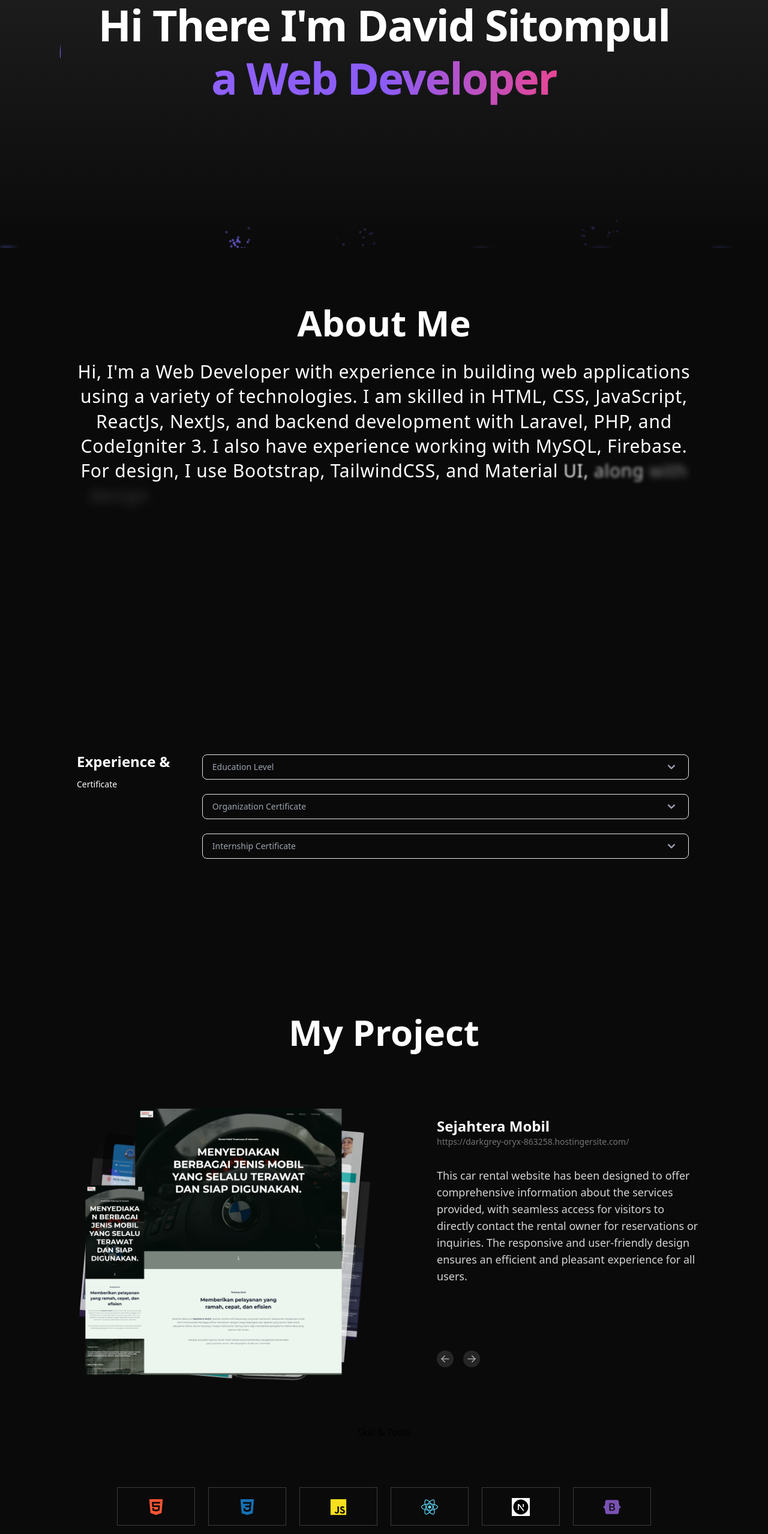
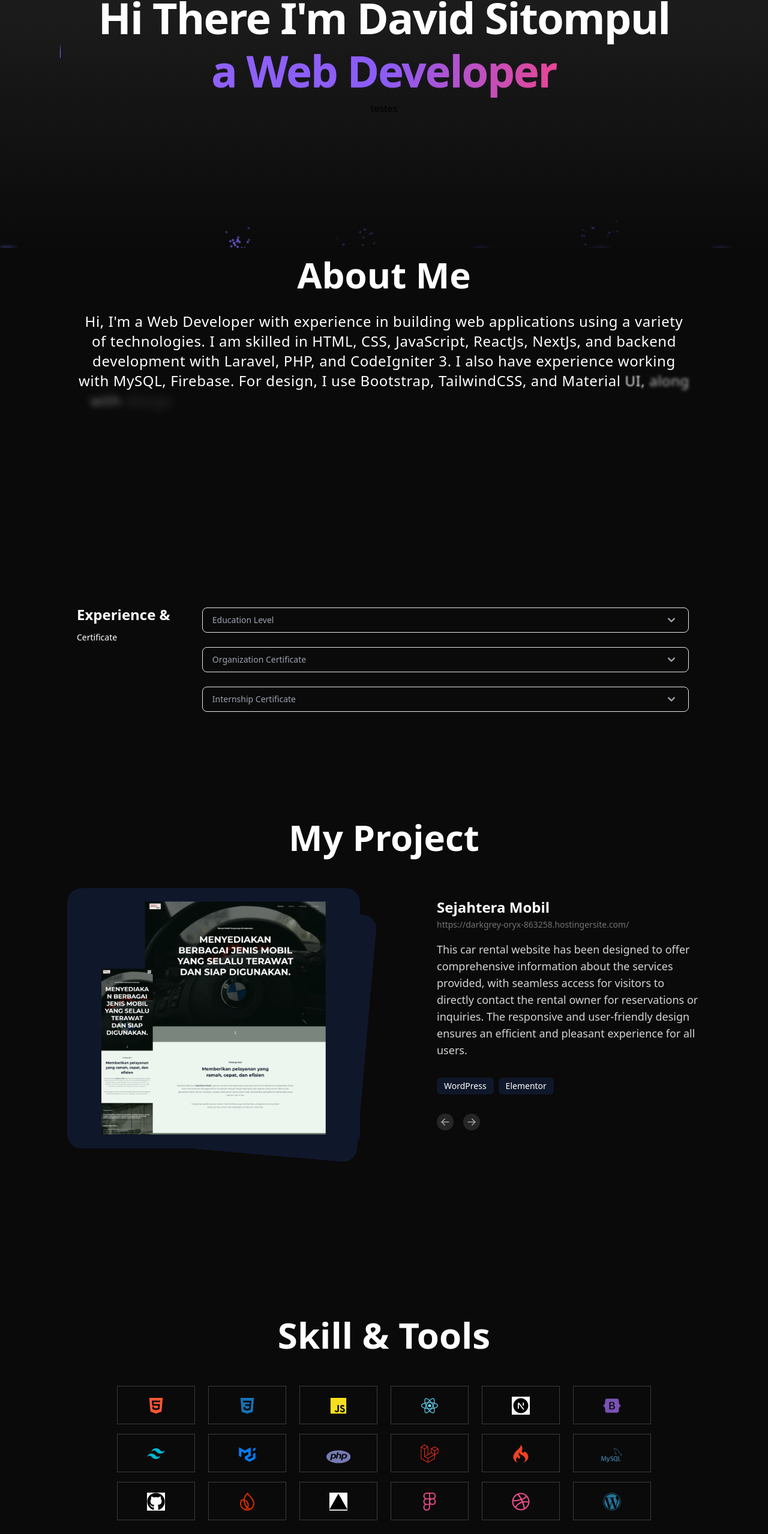
Before and after one commit to H2Vid/portfolio2024, a Next.js app: page / in a window 1280 px wide. Shown: the part 227-2785 px from the top of the page at 60% size. Built offline with nearby package versions, Linux system fonts and the light colour scheme.

Commit message:
merapikan tampilan

```diff
--- a/src/components/aboutMe/AboutMe.jsx
+++ b/src/components/aboutMe/AboutMe.jsx
@@ -9,8 +9,8 @@ const AboutMe = () => {
 
  `
   return (
-    <div className="w-[80%] mx-auto text-center py-20">
-      <h1 className="text-[24px] md:text-[42px] lg:text-[60px] font-bold text-black dark:text-white">About Me</h1>
+    <div className="w-[80%] mx-auto text-center overflow-hidden">
+      <h1 className="text-[px] md:text-[42px] lg:text-[60px] font-bold text-black dark:text-white">About Me</h1>
       <TextGenerateEffect words={word} />
     </div>
   )
--- a/src/components/contact/Contact.jsx
+++ b/src/components/contact/Contact.jsx
@@ -34,8 +34,7 @@ const Contact = () => {
     },
   ]
   return (
-    <>
-      <section className="mt-10">
+    <section className="mt-40 mb-20">
       <div className="lg:flex  px-6 py-12 mx-auto">
         <div className="lg:w-[30%]">
           <p className="font-semibold text-green-500 dark:text-green-400 text-3xl"> {`Let's Connect !!!`} </p>
@@ -58,7 +57,6 @@ const Contact = () => {
         </div>
       </div>
     </section>
-    </>
   )
 }
 
--- a/src/components/experience/Experience.jsx
+++ b/src/components/experience/Experience.jsx
@@ -43,8 +43,7 @@ const Experience = () => {
   ]
 
   return (
-    <>
-      <div className="flex py-20 space-y-10 mx-auto flex-col lg:flex-row lg:mx-32 lg:justify-between lg:space-y-0 dark:text-white text-[#010101]">
+    <div className="flex mt-40 space-y-10 mx-auto flex-col lg:flex-row lg:mx-32 lg:justify-between lg:space-y-0 dark:text-white text-[#010101]">
       <div className="w-full text-center h-auto space-y-3 lg:mx-0 lg:w-[20%] lg:text-left">
         <h1 className="font-bold text-2xl">Experience &</h1>
         <p className="text-sm font-light">Certificate</p>
@@ -75,7 +74,6 @@ const Experience = () => {
         })}
       </Accordion>
     </div>
-    </>
   )
 }
 
--- a/src/components/heroSection/HeroSection.jsx
+++ b/src/components/heroSection/HeroSection.jsx
@@ -4,8 +4,9 @@ import { BackgroundBeamsWithCollision } from "../ui/background-beams-with-collis
 const HeroSection = () => {
   return (
     <BackgroundBeamsWithCollision>
+      <div className="flex flex-col items-center justify-center">
         <h1 className="text-2xl relative z-20 md:text-4xl lg:text-7xl font-bold text-center text-black dark:text-white font-sans tracking-tight">
-        Hi There I&apos;m David Sitompul{" "}
+          Hi There I&apos;m David Sitompul
           <div className="relative mx-auto inline-block w-max [filter:drop-shadow(0px_1px_3px_rgba(27,_37,_80,_0.14))]">
             <div className="absolute left-0 top-[1px] bg-clip-text bg-no-repeat text-transparent bg-gradient-to-r py-4 from-purple-500 via-violet-500 to-pink-500 [text-shadow:0_0_rgba(0,0,0,0.1)]">
               <span className="">a Web Developer</span>
@@ -15,6 +16,11 @@ const HeroSection = () => {
             </div>
           </div>
         </h1>
+        <div>
+          <button>tes</button>
+          <button>tes</button>
+        </div>
+      </div>
     </BackgroundBeamsWithCollision>
   )
 }
--- a/src/components/setTools/SetTools.jsx
+++ b/src/components/setTools/SetTools.jsx
@@ -94,9 +94,9 @@ export function SetTools() {
     },
   ]
   return (
-    <div>
-      <h1 className="text-center">Skill & Tools</h1>
-      <div className="mt-10 py-10 grid grid-cols-2 md:grid-cols-6 w-[80%] md:w-[70%] items-center justify-center gap-4 mx-auto">
+    <div className="mt-40">
+      <h1 className="text-center text-[24px] md:text-[42px] lg:text-[60px] font-bold text-black dark:text-white">Skill & Tools</h1>
+      <div className="mt-10 grid grid-cols-2 md:grid-cols-6 w-[80%] md:w-[70%] items-center justify-center gap-4 mx-auto">
         {tools.map((tool, i) => {
           return (
             <div key={i}>
--- a/src/components/ui/animated-testimonials.js
+++ b/src/components/ui/animated-testimonials.js
@@ -2,6 +2,7 @@
 import { IconArrowLeft, IconArrowRight } from "@tabler/icons-react"
 import { motion, AnimatePresence } from "framer-motion"
 import Image from "next/image"
+import Link from "next/link"
 import { useEffect, useState } from "react"
 
 export const AnimatedTestimonials = ({ testimonials, autoplay = false }) => {
@@ -32,10 +33,10 @@ export const AnimatedTestimonials = ({ testimonials, autoplay = false }) => {
   }, [autoplay])
 
   return (
-    <div className="w-[90%] mx-auto antialiased font-sans px-4 md:px-8 lg:px-12 py-20">
+    <div className="md:w-[90%] mx-auto antialiased font-sans px-4 md:px-8 lg:px-12 py-10 overflow-hidden">
       <div className="relative grid grid-cols-1 md:grid-cols-2 gap-20">
         <div>
-          <div className="relative h-[450px] w-full">
+          <div className="relative h-[500px] w-full">
             <AnimatePresence>
               {testimonials.map((testimonial, index) => (
                 <motion.div
@@ -66,7 +67,7 @@ export const AnimatedTestimonials = ({ testimonials, autoplay = false }) => {
                   }}
                   className="absolute inset-0 origin-bottom"
                 >
-                  <Image src={testimonial.src} alt={testimonial.name} width={500} height={500} draggable={false} className="h-full w-full rounded-3xl object-cover object-center" />
+                  <Image src={testimonial.src} alt={testimonial.name} width={500} height={500} priority={true} draggable={false} className="h-auto p-5 bg-slate-200 dark:bg-slate-900 w-full rounded-3xl object-cover object-center" />
                 </motion.div>
               ))}
             </AnimatePresence>
@@ -93,8 +94,10 @@ export const AnimatedTestimonials = ({ testimonials, autoplay = false }) => {
             }}
           >
             <h3 className="text-2xl font-bold dark:text-white text-black">{testimonials[active].name}</h3>
-            <p className="text-sm text-gray-700 dark:text-neutral-500">{testimonials[active].designation}</p>
-            <motion.p className="text-lg text-gray-800 mt-8 dark:text-neutral-300">
+            <Link href={testimonials[active].designation || "#"} className="text-sm text-gray-700 dark:text-neutral-500">
+              {testimonials[active].secAlt || testimonials[active].designation}
+            </Link>
+            <motion.p className="text-lg text-gray-800 mt-4 dark:text-neutral-300">
               {testimonials[active].quote.split(" ").map((word, index) => (
                 <motion.span
                   key={index}
@@ -120,11 +123,19 @@ export const AnimatedTestimonials = ({ testimonials, autoplay = false }) => {
               ))}
             </motion.p>
           </motion.div>
-          <div className="flex gap-4 pt-12 md:pt-0">
-            <button onClick={handlePrev} className="h-7 w-7 rounded-full bg-gray-100 dark:bg-neutral-800 flex items-center justify-center group/button">
+          <div className="border-gray-700  w-full flex flex-wrap gap-2">
+            {testimonials[active].tech.map((tech, index) => (
+              <div key={index} className="drop-shadow-sm inline px-3 py-1 rounded-md bg-neutral-200 dark:bg-slate-900 text-sm text-black dark:text-white">
+                {tech}
+              </div>
+            ))}
+          </div>
+
+          <div className="flex gap-4 pt-12 md:pb-20 md:pt-0">
+            <button onClick={handlePrev} className="h-7 w-7 rounded-full bg-gray-300 dark:bg-neutral-800 flex items-center justify-center group/button">
               <IconArrowLeft className="h-5 w-5 text-black dark:text-neutral-400 group-hover/button:rotate-12 transition-transform duration-300" />
             </button>
-            <button onClick={handleNext} className="h-7 w-7 rounded-full bg-gray-100 dark:bg-neutral-800 flex items-center justify-center group/button">
+            <button onClick={handleNext} className="h-7 w-7 rounded-full bg-gray-300 dark:bg-neutral-800 flex items-center justify-center group/button">
               <IconArrowRight className="h-5 w-5 text-black dark:text-neutral-400 group-hover/button:-rotate-12 transition-transform duration-300" />
             </button>
           </div>
--- a/src/components/ui/text-generate-effect.js
+++ b/src/components/ui/text-generate-effect.js
@@ -43,7 +43,7 @@ export const TextGenerateEffect = ({ words, className, filter = true, duration =
   return (
     <div className={cn("font-bold", className)}>
       <div className="mt-4">
-        <div className=" dark:text-white text-black text-3xl font-light leading-snug tracking-wide">{renderWords()}</div>
+        <div className=" dark:text-white text-black text-2xl font-light leading-snug tracking-wide">{renderWords()}</div>
       </div>
     </div>
   )
```
Lines whose indentation alone changed are shown as unchanged.
